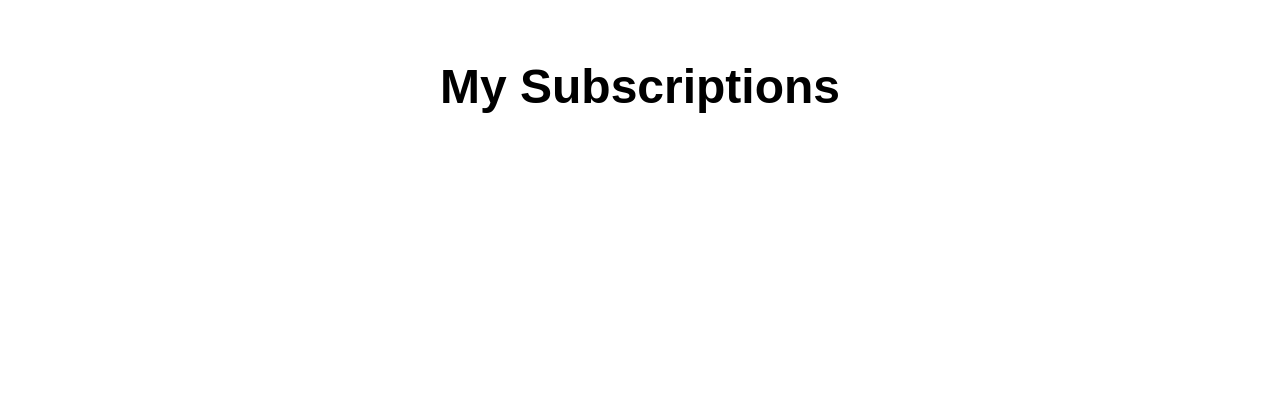
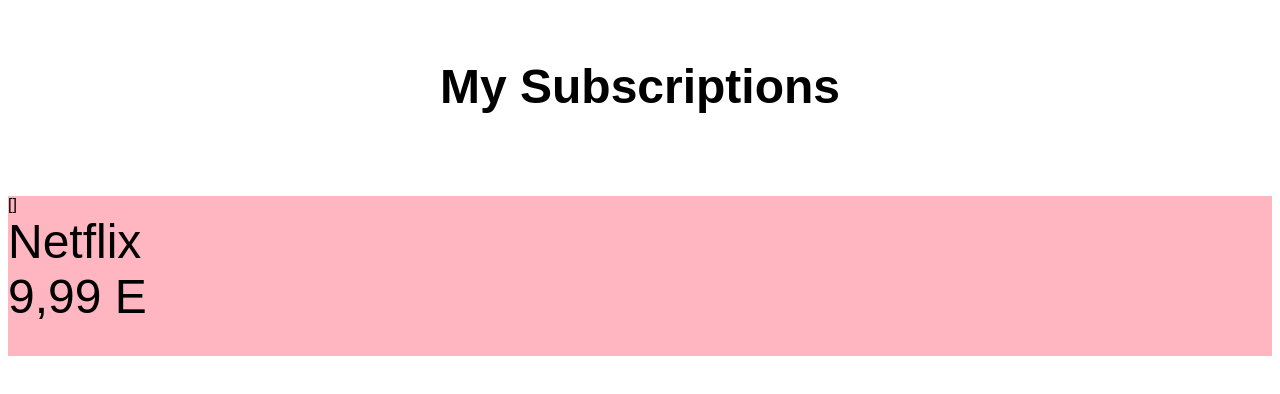
Before and after one commit to asciidiego/time, a website: page index.html in a window 1280 px wide. Drawn offline with Linux system fonts and the light colour scheme.

Commit message:
feature: init subscription item

```diff
--- a/index.css
+++ b/index.css
@@ -1,9 +1,18 @@
+* {
+    font-family: Arial, Helvetica, sans-serif;
+}
+
 .header {
     font-size: 3em;
     padding: 4%;
-    font-family: Arial, Helvetica, sans-serif;
     text-align: center;
 }
 
-.action-bar {
+.subscription-item {
+    height: 10em;
+    background-color: lightpink;
 }
+
+.subscription-label {
+    font-size: 3em;
+}
--- a/index.html
+++ b/index.html
@@ -7,5 +7,10 @@
         <div class="action-bar">
             <h1 class="header">My Subscriptions</h1>
         </div>
+        <div class="subscription-item">
+            <div class="subscription-logo">[]</div>
+            <div class="subscription-label">Netflix</h2>
+            <div class="subscription-price">9,99 E</div>
+        </div>
     </body>
 </html>
```
